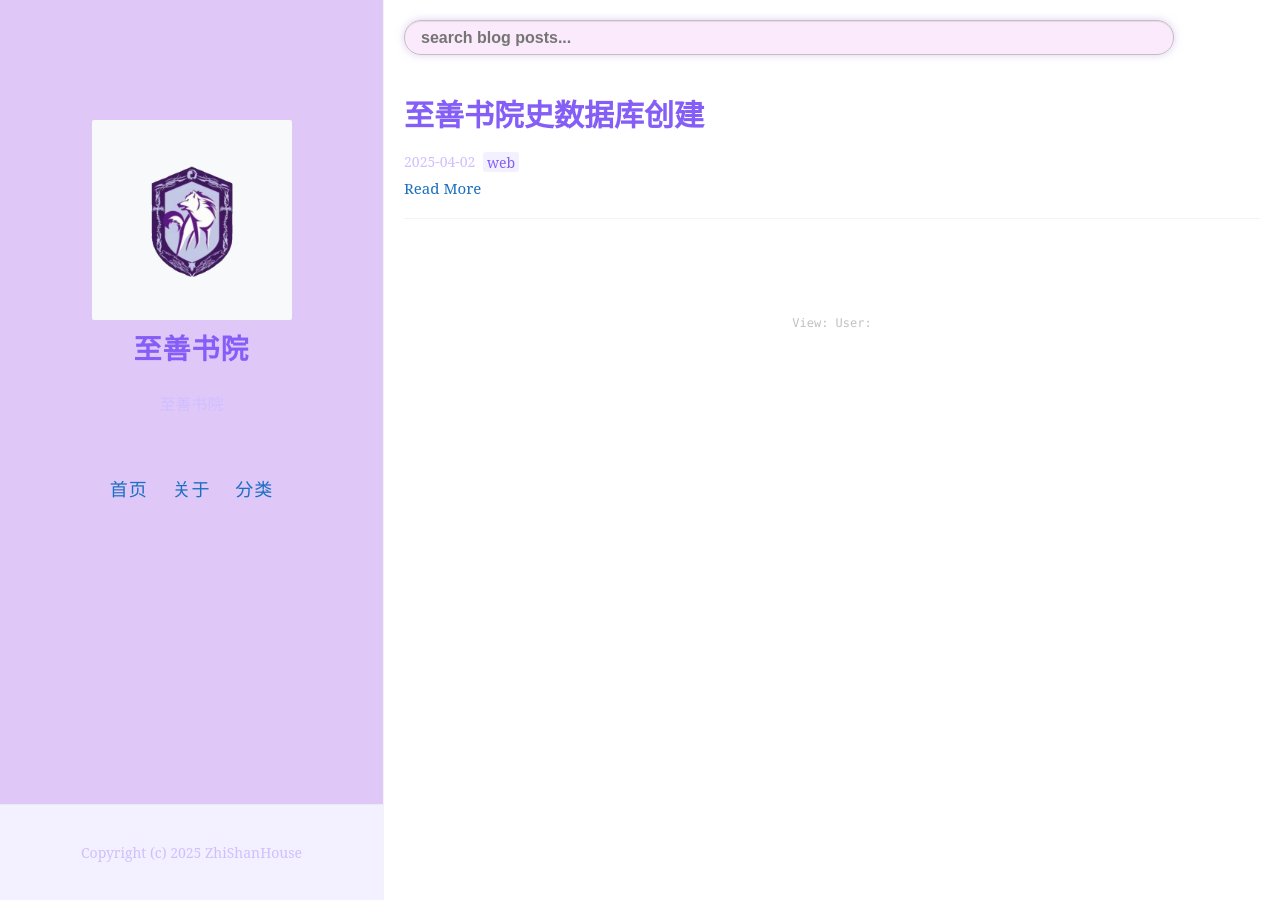
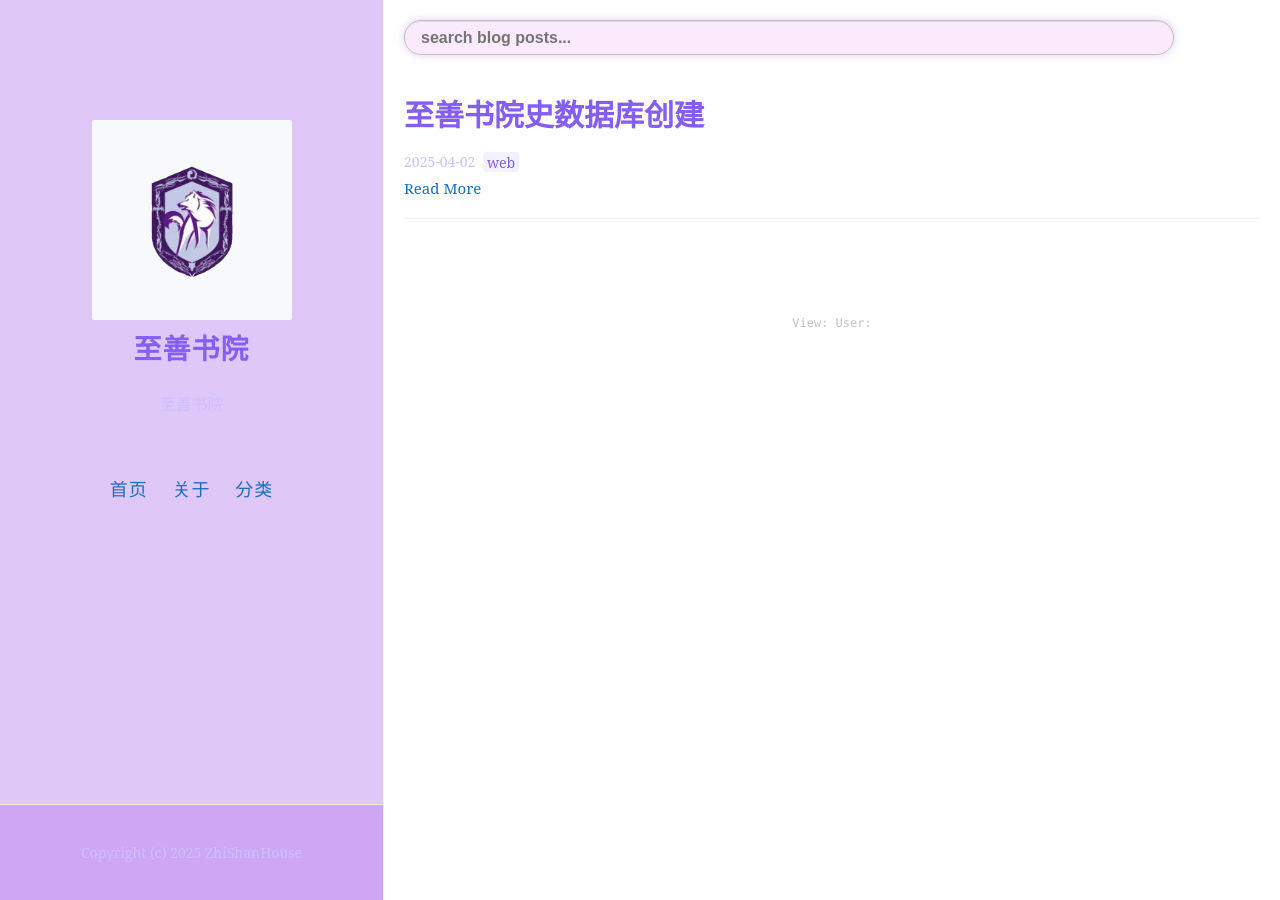
Before and after one commit to Ray2008y/ZhiShanHouseHistory.github.io, a Jekyll site: the page built from index.html, in a window 1280 px wide. Built offline with Jekyll 4.4.1, drawn with Linux system fonts in a browser that asks for light colours; the list of posts is cut into pages by our own code; comment, search, counter and statistics services are not loaded.

Commit message:
Update _variables.scss

```diff
--- a/_sass/_variables.scss
+++ b/_sass/_variables.scss
@@ -59,7 +59,7 @@ $tag-index-label-background-color: $oc-violet-0;
 $tag-index-count-background-color: #868e961a;
 
 $footer-border-color: $oc-gray-2;
-$footer-background-color: $oc-violet-0;
+$footer-background-color: #b47bef6b;
 
 // List
 $li-bottom-space: 0.4em;
```
